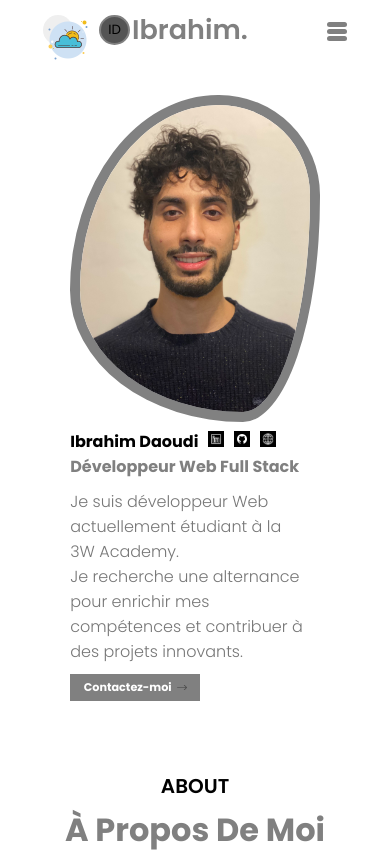
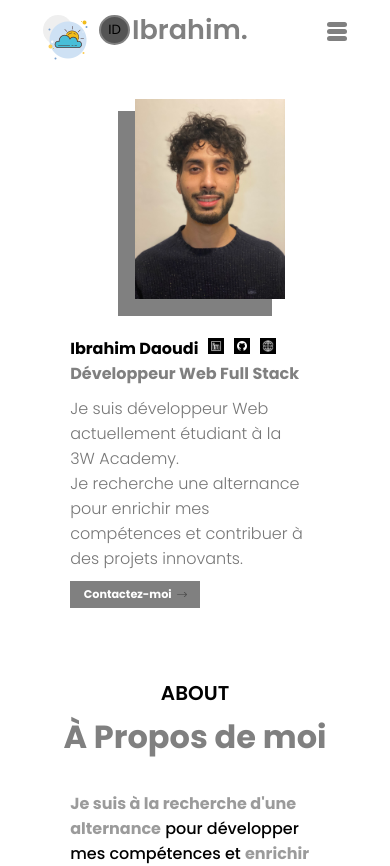
Before and after one commit to BrahimCodeA/My_Portfolio, a React (Vite) app: page / in a window 390 px wide. Shown: the top 866 px of the page. Built offline with nearby package versions, Linux system fonts and the light colour scheme.

Commit message:
Portofolio add Dark Mode

```diff
--- a/index.html
+++ b/index.html
@@ -3,6 +3,7 @@
   <head>
     <meta charset="UTF-8" />
     <meta name="viewport" content="width=device-width, initial-scale=1.0" />
+    <link rel="stylesheet" href="./styles.css" />
     <title>Porfolio Ibrahim Daoudi</title>
   </head>
   <body>
--- a/src/App.jsx
+++ b/src/App.jsx
@@ -14,7 +14,7 @@ const App = () => {
       <Navbar />
       <div className="container">
         <Hero />
-        <Title subTitle="About" title="À Propos De Moi" />
+        <Title subTitle="About" title="À Propos de moi" />
         <About />
         <Title subTitle="Skills" title="Mes Compétences" />
         <Skills />
--- a/src/Components/Hero/Hero.css
+++ b/src/Components/Hero/Hero.css
@@ -6,31 +6,23 @@
     align-items: center;
     justify-content: center;
 }
+.hero-section .hero-right {
+    display: flex;
+    flex-direction: column;
+    align-items: center;
+    text-align: center;
+    background-color: gray;
+    padding: 1%;
+    position: relative;
+}
 .hero-section .hero-right img {
-    width: 350px;
+    width: 300px;
     height: 80%;
     background-position: center;
     background-size: cover;
-    border: 10px solid gray;
-    border-radius: 50%;
-    animation: profile__animate 6s ease-in-out infinite 1s;
-}
-
-@keyframes profile__animate {
-    0% {
-        border-radius: 60% 40% 30% 70%/60% 30% 70% 40%;
-        border: 10px solid gray;
-    }
-
-    50% {
-        border-radius: 30% 60% 70% 40%/50% 60% 30% 60%;
-        border: 10px solid rgba(128, 128, 128, 0.661);
-    }
-
-    100% {
-        border-radius: 60% 40% 30% 70%/60% 30% 70% 40%;
-        border: 10px solid gray;
-    }
+    position: relative;
+    bottom: 35px;
+    left: 35px;
 }
 
 .hero-left h1 {
@@ -105,6 +97,7 @@
 }
 
 /* --- MEDIA QUERY --- */
+
 @media (max-width: 1280px) {
     .hero-section {
         flex-direction: column;
@@ -133,10 +126,25 @@
     .hero-left .btn img {
         width: 10px;
     }
+    .hero-section .hero-right {
+        margin-top: 10%;
+        bottom: 20px;
+    }
     .hero-section .hero-right img {
-        width: 250px;
-        height: 40%;
-        margin-top: 4em;
+        width: 200px;
+        bottom: 25px;
+        left: 25px;
     }
+}
 
+@media (max-width:690px) {
+    .hero-section .hero-right {
+        margin-top: 40%;
+        bottom: 20px;
+    }
+    .hero-section .hero-right img {
+        width: 150px;
+        bottom: 15px;
+        left: 15px;
+    }
 }
--- a/src/Components/Navbar/Navbar.css
+++ b/src/Components/Navbar/Navbar.css
@@ -43,6 +43,7 @@ nav .theme {
     cursor: pointer;
     border: none;
     transition: 0.4s;
+    border: none;
 }
 nav .theme:hover {
     transform: scale(1.1);
--- a/src/Components/Skills/Skills.css
+++ b/src/Components/Skills/Skills.css
@@ -118,3 +118,9 @@
         width: 1.2em;
     }
 }
+
+@media (max-width:490px) {
+    .Skills h3 {
+        font-size: 1.2em;
+    }
+}
```
Also changed, not shown: src/assets/IbrahimDaoudi_CV.jpg, 1 other file (tests, documents, lock files or other folders).
